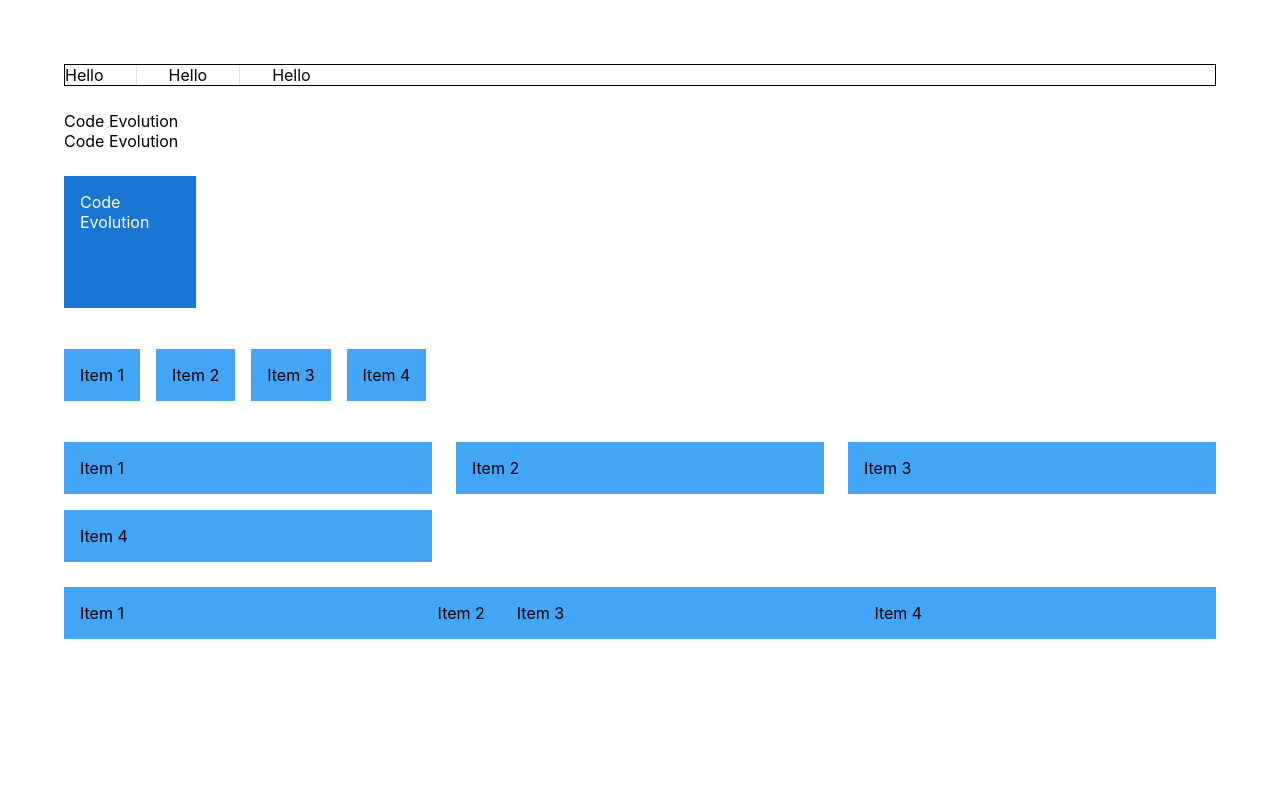
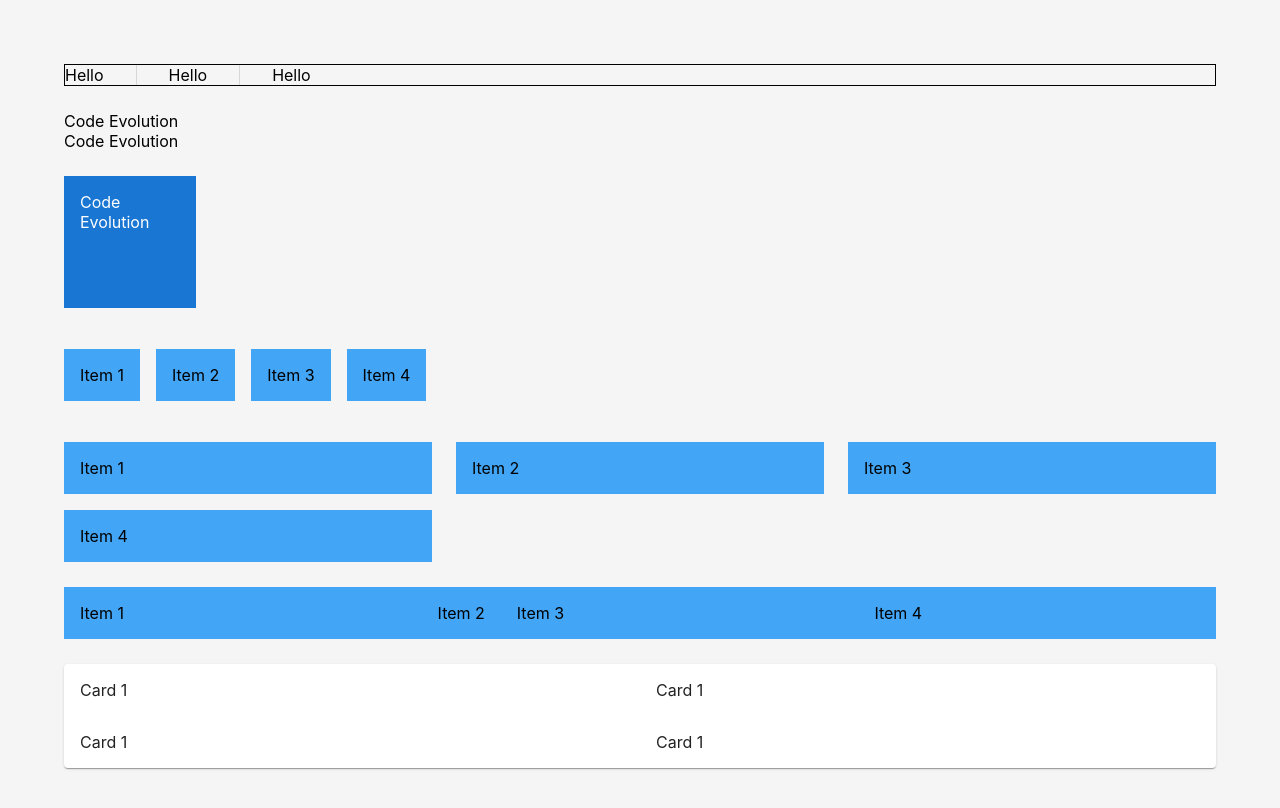
Before and after one commit to Shivaraj777/material-UI-training-demo, a React (Create React App) app: page / in a window 1280 px wide. Shown: the top 808 px of the page. Built offline with nearby package versions, Linux system fonts and the light colour scheme.

Commit message:
Material UI Paper component

```diff
--- a/src/components/MuiLayout.tsx
+++ b/src/components/MuiLayout.tsx
@@ -1,4 +1,4 @@
-import { Box, Stack, Divider, Grid } from '@mui/material';
+import { Box, Stack, Divider, Grid, Paper } from '@mui/material';
 
 function MuiLayout() {
   return (
@@ -67,7 +67,7 @@ function MuiLayout() {
       </Grid>
 
       {/* Assign auto width */}
-      <Grid container marginTop='25px'>
+      <Grid container marginTop='25px' marginBottom='25px'>
         <Grid item xs>
           <Box bgcolor='primary.light' p={2}>Item 1</Box>
         </Grid>
@@ -81,6 +81,24 @@ function MuiLayout() {
           <Box bgcolor='primary.light' p={2}>Item 4</Box>
         </Grid>
       </Grid>
+
+      {/* Paper component */}
+      <Paper>
+        <Grid container>
+          <Grid item sm={6}>
+            <Box bgcolor='primary' p={2}>Card 1</Box>
+          </Grid>
+          <Grid item sm={6}>
+            <Box bgcolor='primary' p={2}>Card 1</Box>
+          </Grid>
+          <Grid item sm={6}>
+            <Box bgcolor='primary' p={2}>Card 1</Box>
+          </Grid>
+          <Grid item sm={6}>
+            <Box bgcolor='primary' p={2}>Card 1</Box>
+          </Grid>
+        </Grid>
+      </Paper>
     </>
   )
 }
--- a/src/index.css
+++ b/src/index.css
@@ -1,5 +1,6 @@
 body {
   margin: 0;
+  background-color: whitesmoke;
   font-family: -apple-system, BlinkMacSystemFont, 'Segoe UI', 'Roboto', 'Oxygen',
     'Ubuntu', 'Cantarell', 'Fira Sans', 'Droid Sans', 'Helvetica Neue',
     sans-serif;
```
